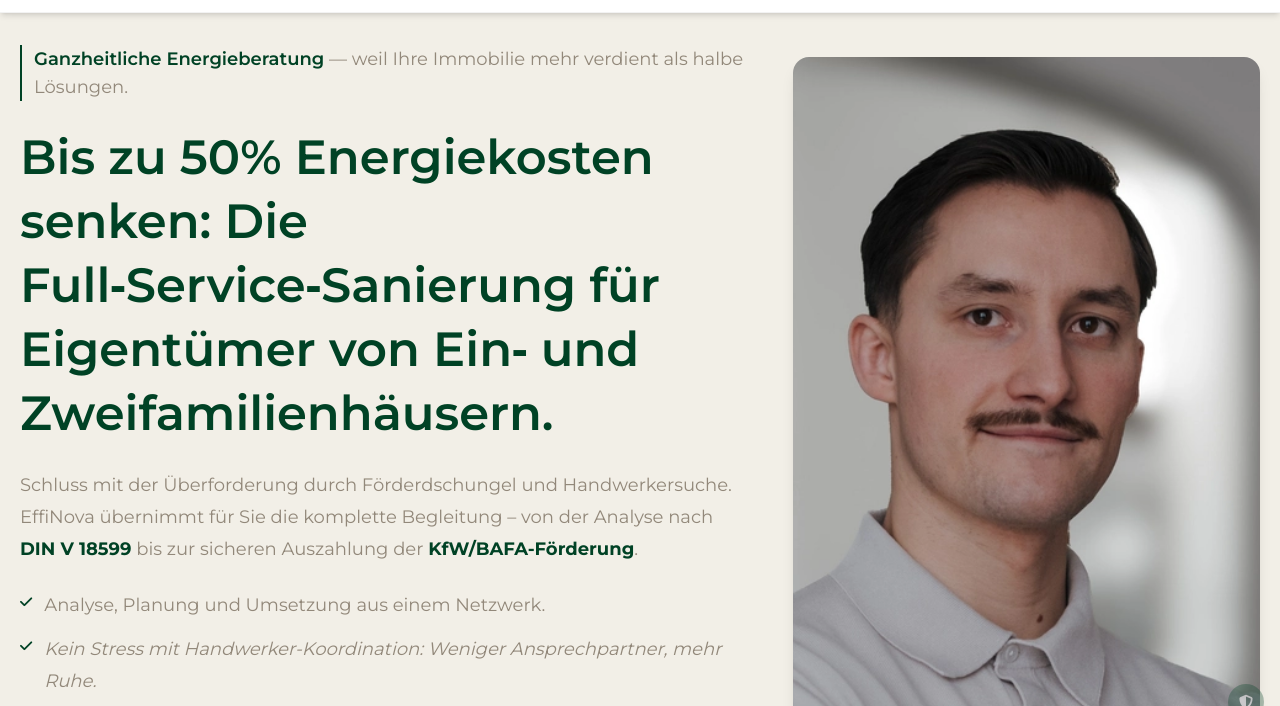
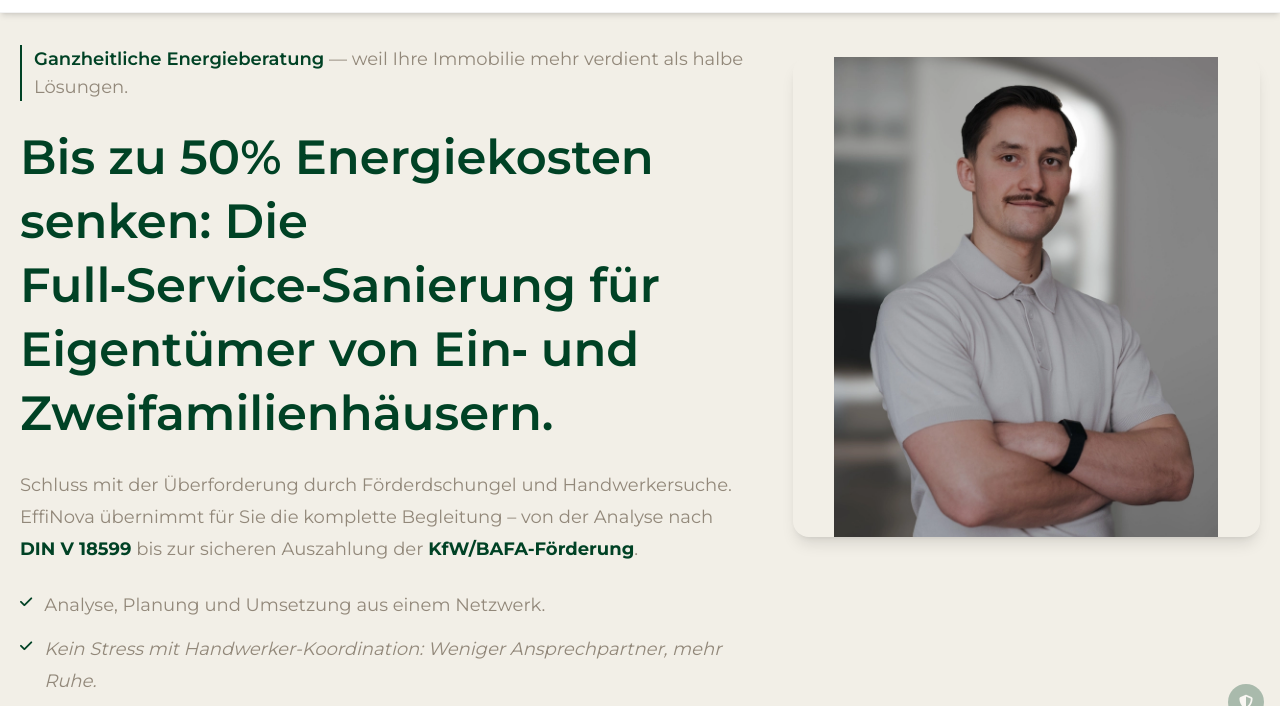
Before and after one commit to EffiNova/effi-nova-website, a website: page index.html in a window 1280 px wide. Shown: the part 64-770 px from the top of the page. Drawn offline with Linux system fonts and the light colour scheme.

Commit message:
Fix: Hero-Bild zurueck auf object-contain — ganzes Bild sichtbar, kein aggressiver Close-up Crop, max-h 480px, vertikal zentriert

```diff
--- a/index.html
+++ b/index.html
@@ -219,8 +219,8 @@
           </div>
         </div>
         <!-- Right Column (2/5) — Hero Image -->
-        <div class="lg:col-span-2 flex justify-center fade-in lg:mt-3 lg:self-stretch">
-          <img src="bilder/hero/henk-3-3max-verschwommen-entsaettigt.webp" loading="eager" alt="Henk – Ihr Energieberater" class="rounded-2xl w-full object-cover object-top shadow-lg">
+        <div class="lg:col-span-2 flex justify-center items-center fade-in lg:mt-3">
+          <img src="bilder/hero/henk-3-3max-verschwommen-entsaettigt.webp" loading="eager" alt="Henk – Ihr Energieberater" class="rounded-2xl w-full object-contain shadow-lg max-h-[480px]">
         </div>
       </div>
     </div>
```
Also changed, not shown: dist/output.css.
